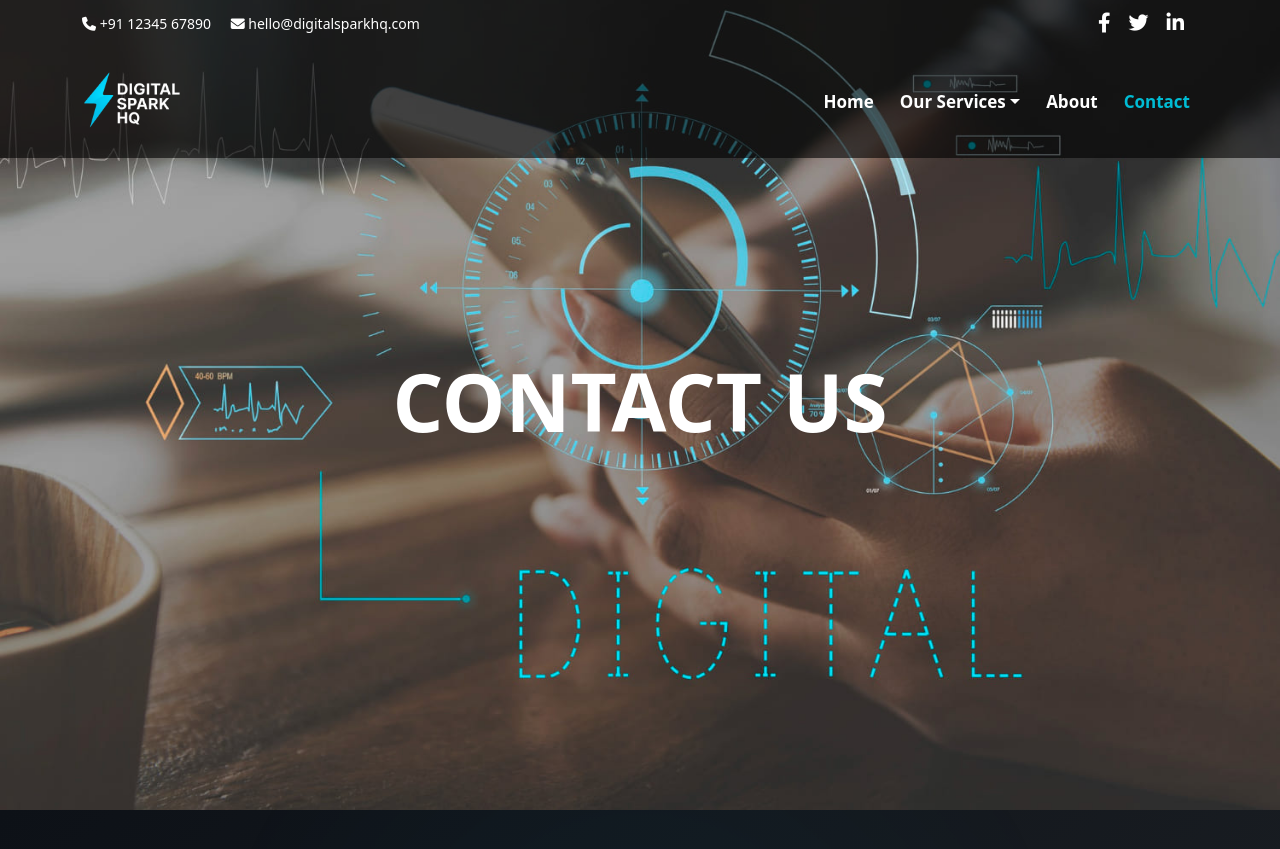
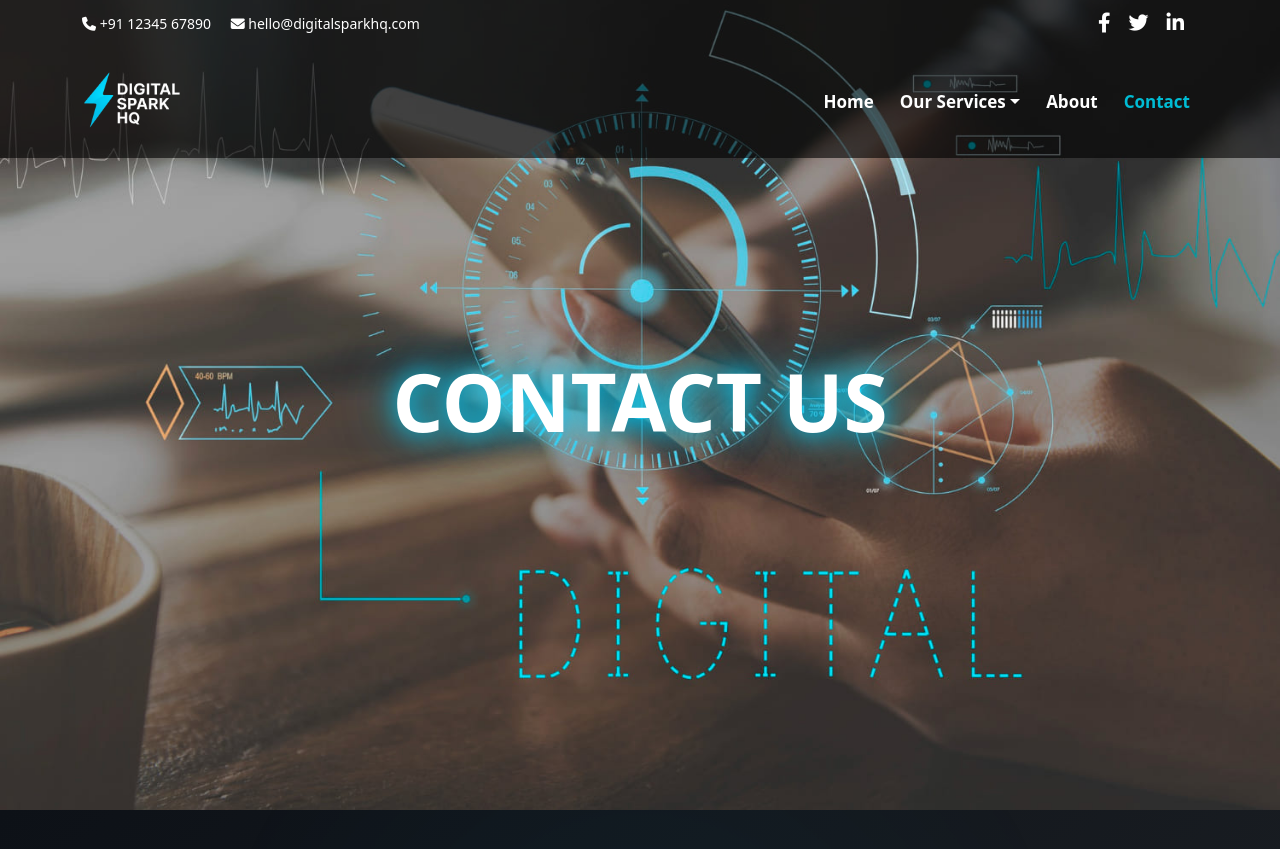
Before and after one commit to Iambiswajit-C/digitalsparkhq, a Jekyll site: the page built from contact.md, in a window 1280 px wide and 900 px high. Shown: the top 849 px of the window. Built offline with Jekyll 4.4.1, drawn with Linux system fonts in a browser that asks for light colours.

Commit message:
Update style.css

```diff
--- a/assets/css/style.css
+++ b/assets/css/style.css
@@ -263,16 +263,36 @@ html, body {
   overflow-x: hidden;
 }
 
-/* Hero text fade-in + slide-up */
+/* Hero text fade-in + slide-up + glow */
 .contact-hero-text {
   opacity: 0;
   transform: translateY(30px);
-  transition: opacity 1.5s ease, transform 1.5s ease;
+  transition: opacity 1.5s ease, transform 1.5s ease, text-shadow 1.5s ease;
+  text-shadow: none;
+  position: relative;
+  z-index: 2;
 }
 
 .contact-hero-text.show {
   opacity: 1;
   transform: translateY(0);
+  text-shadow: 0 0 15px rgba(0, 212, 255, 0.7),
+               0 0 30px rgba(0, 212, 255, 0.4),
+               0 0 45px rgba(0, 212, 255, 0.2);
+  animation: heroGlow 4s ease-in-out infinite;
+}
+
+@keyframes heroGlow {
+  0%, 100% {
+    text-shadow: 0 0 15px rgba(0, 212, 255, 0.7),
+                 0 0 30px rgba(0, 212, 255, 0.4),
+                 0 0 45px rgba(0, 212, 255, 0.2);
+  }
+  50% {
+    text-shadow: 0 0 25px rgba(0, 212, 255, 1),
+                 0 0 50px rgba(0, 212, 255, 0.6),
+                 0 0 70px rgba(0, 212, 255, 0.4);
+  }
 }
 
 /* Gradient Animated Text */
```
